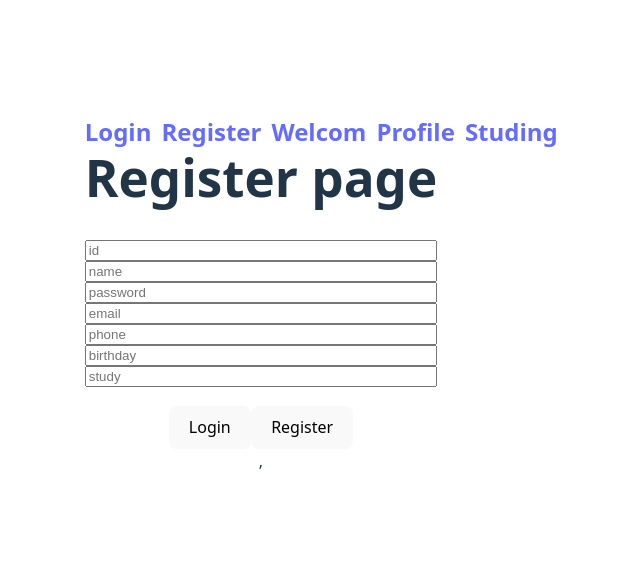
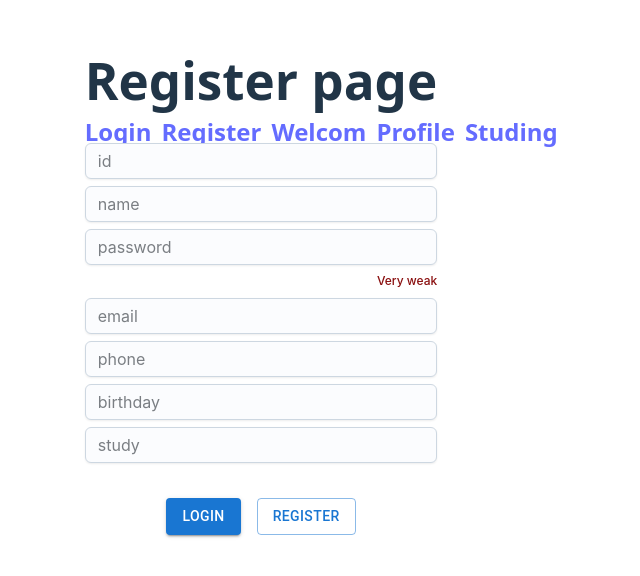
Before and after one commit to Nir2112/SchoolManagement, a React (Vite) app: page /register in a window 1280 px wide. Shown: the part 106-682 px from the top of the page, without its empty margins (379-1019 px from the left). Built offline with nearby package versions, Linux system fonts and the light colour scheme.

Commit message:
grafic design MUI - register + login adjustment, sixth commit

```diff
--- a/package.json
+++ b/package.json
@@ -10,6 +10,11 @@
     "preview": "vite preview"
   },
   "dependencies": {
+    "@emotion/react": "^11.14.0",
+    "@emotion/styled": "^11.14.1",
+    "@mui/icons-material": "^7.3.7",
+    "@mui/joy": "^5.0.0-beta.52",
+    "@mui/material": "^7.3.7",
     "axios": "^1.13.2",
     "react": "^19.2.0",
     "react-dom": "^19.2.0",
--- a/src/components/Login.jsx
+++ b/src/components/Login.jsx
@@ -2,6 +2,11 @@ import { useState,useEffect,useRef, useContext } from "react"
 import { useNavigate } from "react-router-dom"
 import axios from "axios"
 import { logUserContext, serverContext } from "../App.jsx"
+
+import Button from '@mui/material/Button';
+import Stack from '@mui/material/Stack';
+import Input from '@mui/joy/Input';
+import LoginIcon from '@mui/icons-material/Login';
 
 const Login =() =>{
 
@@ -36,19 +41,33 @@ const Login =() =>{
 
         })
     }
+    return(<div>
+        <h1 > {<LoginIcon/>}Login page </h1>
+        <div style={{display:'flex',flexDirection:'column'}}>
+            <Stack spacing={0.9}>
+                <Input
+                    type="text"
+                    placeholder="id"
+                    onChange={(e) => setId(e.target.value)}
+                />
+                <Input
+                    type="password"
+                    placeholder="password"
+                    onChange={(e) => setPass(e.target.value)}
+                />
+            </Stack>
 
-
-    return(<div>
-        <h1>Login page</h1>
-        <div>
-            <input type="text" placeholder="id" onChange={(e) => setId(e.target.value)}/>
-            <input type="text" placeholder="password" onChange={(e) => setPass(e.target.value)}/>
         </div>
-        <div>
-            <button onClick={checkLogin}>Login</button>
-            <button onClick={()=>navigate('/register/')}>Register</button>
+        <div style={{ display: 'flex', justifyContent: 'center', margin: '10%' }}>
+            <Stack direction="row" spacing={2}>
+                <Button variant="contained"  onClick={checkLogin} >
+                    Login
+                </Button>
+                <Button variant="outlined" onClick={()=>navigate('/register/')}>
+                    register
+                </Button>
+            </Stack>
         </div>
     </div>)
 }
-
 export default Login
--- a/src/components/register.jsx
+++ b/src/components/register.jsx
@@ -1,22 +1,54 @@
-import { useState } from "react"
+import { useState,useEffect } from "react"
 import axios from "axios"
 import { useNavigate } from "react-router-dom"
 
+import Input from '@mui/joy/Input';
+import Typography from '@mui/joy/Typography';
+
+
+import Button from '@mui/material/Button';
+import Stack from '@mui/material/Stack';
+
+const passwordRules = {
+  lower: /[a-z]/,
+  upper: /[A-Z]/,
+  number: /[0-9]/,
+  special: /[^A-Za-z0-9]/,
+  length: /.{12,}/, // your minLength
+};
+
+const getPasswordStrength = (password) => {
+  let score = 0;
+
+  if (passwordRules.lower.test(password)) score += 20;
+  if (passwordRules.upper.test(password)) score += 20;
+  if (passwordRules.number.test(password)) score += 20;
+  if (passwordRules.special.test(password)) score += 20;
+  if (passwordRules.length.test(password)) score += 20;
+
+  return score;
+};
+
 const Register =() =>{
+    const navigate = useNavigate();
+    const [student, setStudent] = useState({
+        password:""
+    })
 
-    const navigate = useNavigate();
+    const password = student.password || "";
+    const strength = getPasswordStrength(password);
+    const hue = Math.min(strength * 1.2, 120);
 
-    const [student, setStudent] = useState([])
 
     const addField=(field,value)=>{
         setStudent({
             ...student,
             [field]:value
         })
+
     }
-
     const addStudent=()=>{
-        axios.post(`http://10.100.11.15:3000/register`,student)
+        axios.post(`http://localhost:3000/register`,student)
         .then((res)=>{
             alert("seccessful Register");
             navigate('/')
@@ -26,29 +58,77 @@ const Register =() =>{
             alert("error")
         })
     }
-
-    const HandleLogin = ()=>{
-
-
-    }
-
+    // useEffect(()=>{
+    //     console.log(student)
+    // },[student])
     return(<div>
         <h1>Register page</h1>
         <div style={{display:'flex',flexDirection:'column'}}>
-            <input type="text" placeholder="id" onChange={(e) => addField("id",e.target.value)}/>
-            <input type="text" placeholder="name" onChange={(e) => addField("name",e.target.value)}/>
-            <input type="text" placeholder="password" onChange={(e) => addField("password",e.target.value)}/>
-            <input type="text" placeholder="email" onChange={(e) => addField("email",e.target.value)}/>
-            <input type="text" placeholder="phone" onChange={(e) => addField("phone",e.target.value)}/>
-            <input type="text" placeholder="birthday" onChange={(e) => addField("birthday",e.target.value)}/>
-            <input type="text" placeholder="study" onChange={(e) => addField("study",e.target.value)}/>
+            <Stack spacing={0.9} sx={{ '--hue': hue }}>
+                <Input
+                    type="text"
+                    placeholder="id"
+                    value={student.id}
+                    onChange={(e) => addField("id",e.target.value)}
+                />
+                <Input
+                    type="text"
+                    placeholder="name"
+                    value={student.name}
+                    onChange={(e) => addField("name",e.target.value)}
+                />
+                <Input
+                    type="password"
+                    placeholder="password"
+                    value={student.password}
+                    onChange={(e) => addField("password",e.target.value)}
+
+                />
+                <Typography
+                    level="body-xs"
+                    sx={{ alignSelf: 'flex-end', color: `hsl(${hue} 80% 30%)` }}
+                    >
+                    {strength < 40 && 'Very weak'}
+                    {strength >= 40 && strength < 60 && 'Weak'}
+                    {strength >= 60 && strength < 80 && 'Strong'}
+                    {strength >= 80 && 'Very strong'}
+                </Typography>
+                 <Input
+                    type="text"
+                    placeholder="email"
+                    value={student.email}
+                    onChange={(e) => addField("email",e.target.value)}
+                />
+                 <Input
+                    type="text"
+                    placeholder="phone"
+                    value={student.phone}
+                    onChange={(e) => addField("phone",e.target.value)}
+                />
+                 <Input
+                    type="text"
+                    placeholder="birthday"
+                    value={student.birthday}
+                    onChange={(e) => addField("birthday",e.target.value)}
+                />
+                 <Input
+                    type="text"
+                    placeholder="study"
+                    value={student.study}
+                    onChange={(e) => addField("study",e.target.value)}
+                />
+            </Stack>
         </div>
-         <div>
-            <h3></h3>
-            <button onClick={()=> navigate('/') }>Login</button>
-            <button onClick={addStudent }>Register</button>
+        <div style={{ display: 'flex', justifyContent: 'center' , margin: '10%' }}>
+            <Stack direction="row" spacing={2}>
+                <Button variant="contained"  onClick={()=> navigate('/') } >
+                    Login
+                </Button>
+                <Button variant="outlined" onClick={addStudent }>
+                    register
+                </Button>
+            </Stack>
         </div>
     </div>)
 }
-
 export default Register
--- a/src/main.jsx
+++ b/src/main.jsx
@@ -8,6 +8,6 @@ createRoot(document.getElementById('root')).render(
   <BrowserRouter>
     <StrictMode>
       <App />
-    </StrictMode>,
+    </StrictMode>
   </BrowserRouter>
 )
```
Also changed, not shown: 1 other file (tests, documents, lock files or other folders).
